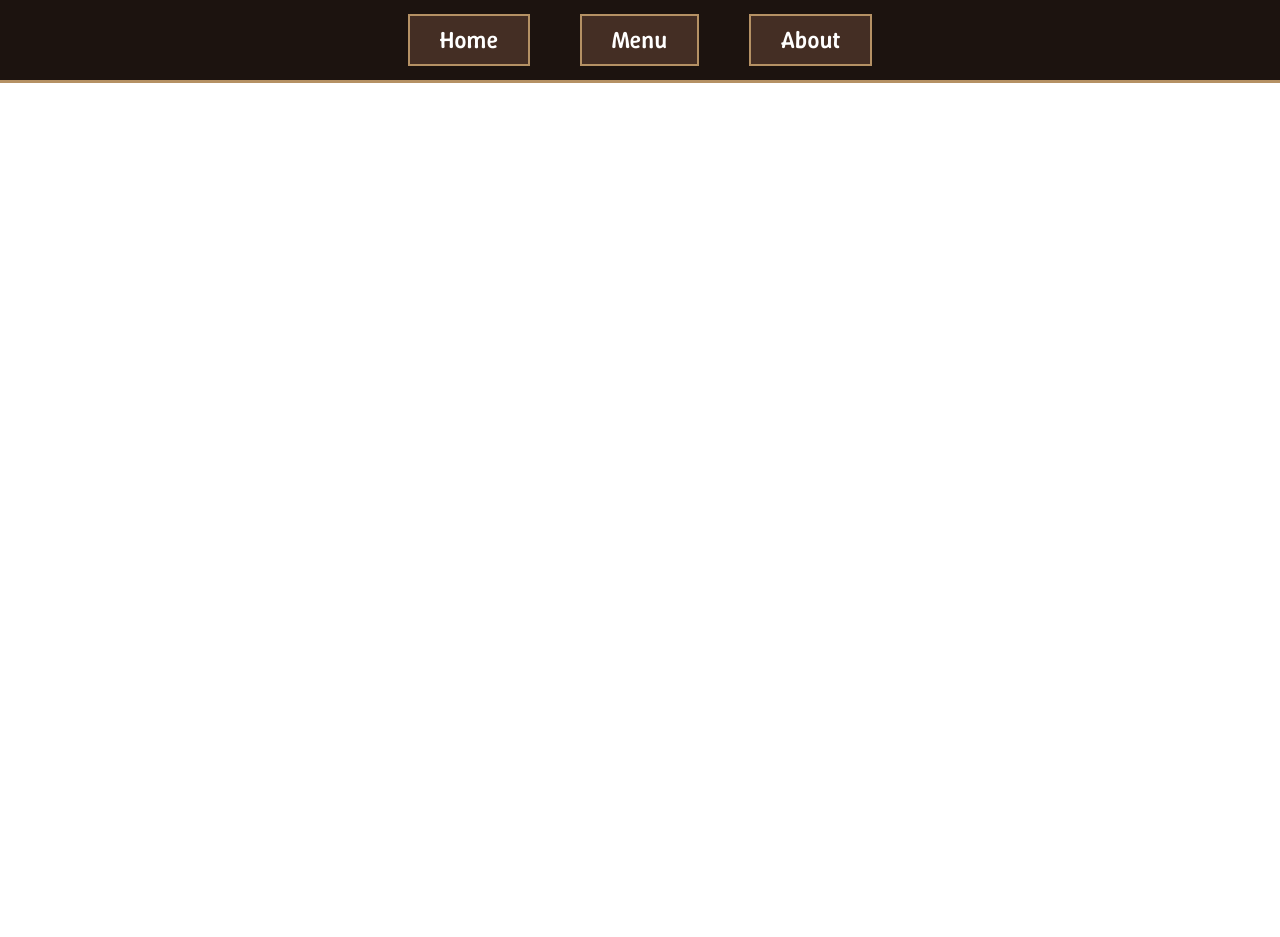
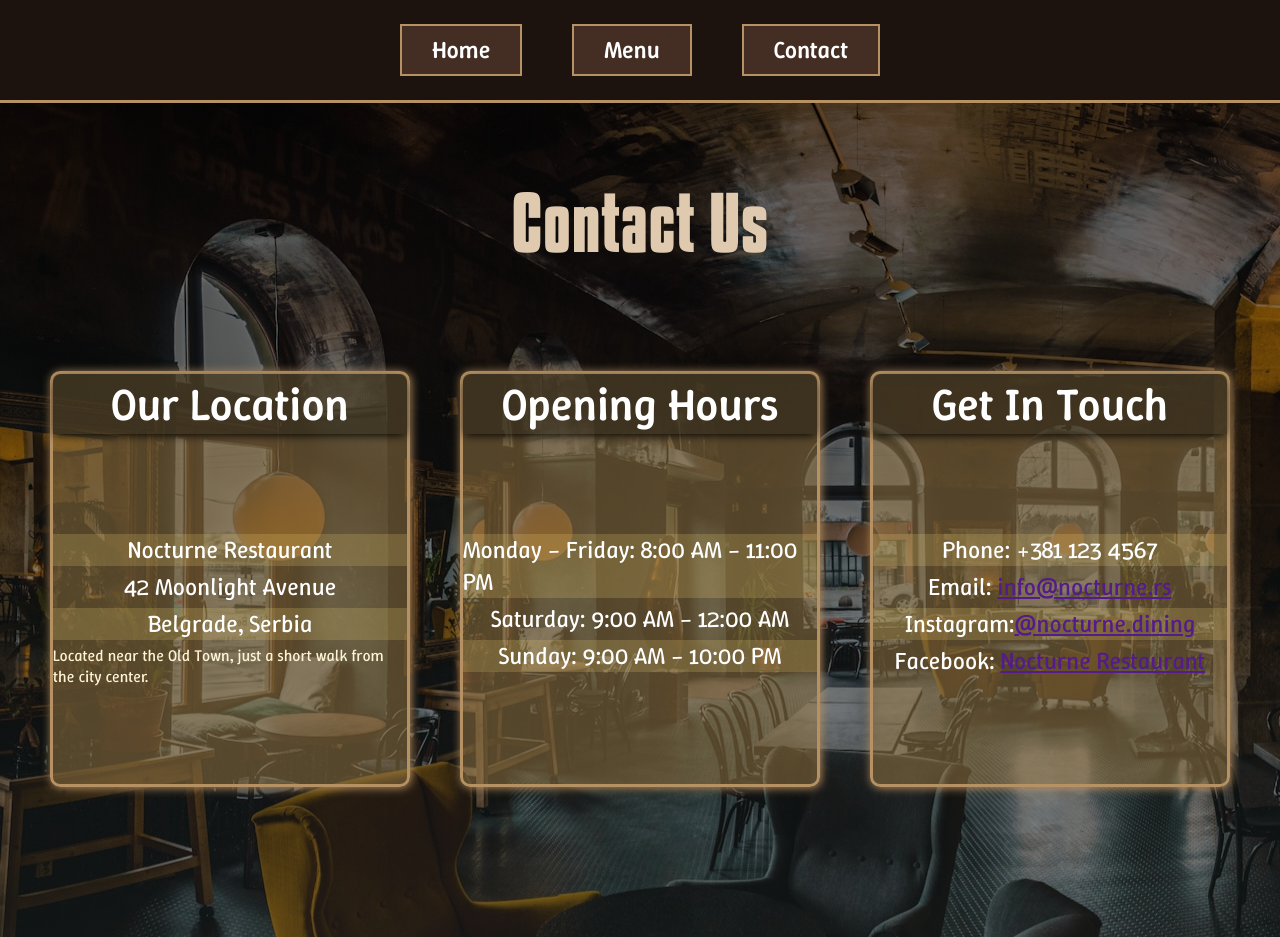
Before and after one commit to TadicF/Project-Restaurant-Page, a website built with webpack: page src/template.html in a window 1280 px wide. Before the commit the page ends 800 px from the top, so only its background shows below. Built offline with nearby package versions, Linux system fonts and the light colour scheme.

Commit message:
Added Style to Contact Page

```diff
--- a/src/index.js
+++ b/src/index.js
@@ -2,10 +2,12 @@ import './styles.css';
 import { homePage } from './homePage.js';
 import { menuPage } from './menuPage.js';
 
+
+
 const pageLoader = {
   home: document.querySelector('#homeButton'),
   menu: document.querySelector('#menuButton'),
-  about: document.querySelector('#aboutButton'),
+  contact: document.querySelector('#contactButton'),
 
   loadHome: function() {
     const content = document.querySelector('#content');
--- a/src/styles.css
+++ b/src/styles.css
@@ -4,7 +4,7 @@ body {
   margin: 0;
   padding: 0;
   display: grid;
-  grid-template-rows: 0.6fr 6fr;
+  grid-template-rows: 0.7fr 8fr;
   height: 100vh;
 }
 
@@ -20,7 +20,8 @@ header {
   display: flex;
   justify-content: center;
   align-items: center;
-  min-height: 80px;
+  min-height: 100px;
+  max-height: 100px;
 }
 
 nav {
@@ -49,7 +50,7 @@ nav > button:hover {
 /* Main Styling */
 
 #content {
-
+  height: 100%;
 }
 
 .homePage {
@@ -67,7 +68,7 @@ nav > button:hover {
 }
 
 .restaurantName {
-  font-family: 'WinkyBold';
+  font-family: 'KenyanCoffeBold';
   font-size: 7rem;
   color: #e0caaf;
   align-self: end;
@@ -105,8 +106,8 @@ nav > button:hover {
 }
 
 .restaurantMenu {
-  font-family: 'WinkyBold';
-  font-size: 2rem;
+  font-family: 'KenyanCoffeBold';
+  font-size: 35px;
   color: #e0caaf;
   justify-self: center;
   margin-top: 60px;
@@ -166,6 +167,89 @@ nav > button:hover {
   padding-bottom: 3px;
 }
 
+/* Contact Page Styling */
+.contactPage {
+  background-image: linear-gradient(rgba(0, 0, 0, 0.5), rgba(24, 34, 34, 0.5) ), url(images/restaurant.jpg);
+  background-size:auto;
+  background-repeat: no-repeat;
+  background-attachment: fixed;
+  height: 100%;
+  display: grid;
+  grid-template-rows: 2fr 5fr;
+}
+
+.contactUs {
+  display: flex;
+  justify-content: center;
+  align-items: center;
+}
+
+.contactUs > h1 {
+  font-family: 'KenyanCoffeBold';
+  font-size: 75px;
+  color: #e0caaf;
+}
+
+.contactTabs {
+  display: grid;
+  grid-template-columns: repeat(3, 1fr);
+  padding: 30px 50px;
+  padding-bottom: 150px;
+  gap: 50px;
+}
+
+.location, .opening-hours, .contact {
+  border: 3px solid #b59164;
+  background-color: rgb(155, 125, 71, 0.5);
+  border-radius: 10px;
+  display: grid;
+  grid-template-rows: 1fr 5fr;
+  gap: 50px;
+  box-shadow: 1px 1px 10px #b88f5e;
+}
+
+.locationTitle, .openingTitle, .contactTitle {
+  background-color: rgba(37, 32, 23, 0.5);
+  display: flex;
+  justify-content: center;
+  align-items: center;
+  border-top-right-radius: 10px;
+  border-top-left-radius: 10px;
+  box-shadow: 0 3px 10px -2px rgb(0, 0, 0);
+}
+
+.locationTitle > p, .openingTitle > p, .contactTitle > p {
+  font-family: "WinkyMedium";
+  font-size: 45px;
+  color: white;
+}
+
+.locationInfo, .openingInfo, .contactInfo {
+  display: flex;
+  flex-direction: column;
+  gap: 5px;
+  align-items: center;
+  padding: 50px 0;
+}
+
+.locationInfo > p, .openingInfo > p, .contactInfo > p {
+  font-family: "WinkyRegular";
+  color: white;
+  font-size: 24px;
+}
+
+.locationInfo > p:last-child {
+  font-size: 16px;
+  color: rgb(255, 245, 213);
+}
+
+.locationInfo > p:nth-child(2n + 1), .openingInfo > p:nth-child(2n + 1)
+, .contactInfo > p:nth-child(2n + 1) {
+  background-color: rgba(240, 211, 115, 0.2);
+  width: 100%;
+  display: flex;
+  justify-content: center;
+}
 
 /* Fonts */
 
@@ -186,3 +270,29 @@ nav > button:hover {
   src: url(fonts/WinkySans-Bold.ttf);
   font-style: normal;
 }
+
+@font-face {
+  font-family: "KenyanCoffeRegular";
+  src: url(fonts/Kenyan\ Coffee\ Rg.otf);
+  font-style: normal;
+}
+
+@font-face {
+  font-family: "KenyanCoffeBold";
+  src: url(fonts/Kenyan\ Coffee\ Bd.otf);
+  font-style: normal;
+}
+
+/* Hide Scrollbar */
+html {
+  overflow: scroll;
+  overflow-x: hidden;
+}
+::-webkit-scrollbar {
+  width: 0;  /* Remove scrollbar space */
+  background: transparent;  /* Optional: just make scrollbar invisible */
+}
+/* Optional: show position indicator in red */
+::-webkit-scrollbar-thumb {
+  background: #FF0000;
+}
--- a/src/template.html
+++ b/src/template.html
@@ -10,115 +10,49 @@
   <nav>
     <button id="homeButton">Home</button>
     <button id="menuButton">Menu</button>
-    <button id="aboutButton">About</button>
+    <button id="contactButton">Contact</button>
   </nav>
  </header>
  <div id="content">
-  <!--
-  <div class="menuPage">
-    <div class="restaurantMenu">
-      <h1>Restaurant Menu</h1>
+  <div class="contactPage">
+    <div class="contactUs">
+      <h1>Contact Us</h1>
     </div>
-    <div class="breakfestMenu">
-      <p>Breakfest</p>
-      <div>
-        <p>Golden Morning Omelette</p>
-        <p>Fluffy three-egg omelette with spinach, mushrooms, and cheddar – $8.50</p>
+    <div class="contactTabs">
+      <div class="location">
+        <div class="locationTitle">
+          <p>Our Location</p>
         </div>
-      <div>
-        <p>Sunrise Pancakes</p>
-        <p>Stack of buttermilk pancakes served with maple syrup and fresh berries – $7</p>
-      </div>
-      <div>
-        <p>Avocado Toast Deluxe</p>
-        <p>Toasted sourdough with smashed avocado, poached egg, and chili flakes – $8</p>
-      </div>
-      <div>
-        <p>Classic English Breakfest</p>
-        <p>Eggs, sausage, bacon, beans, grilled tomato, mushrooms, and toast – $10</p>
+        <div class="locationInfo">
+          <p>Nocturne Restaurant</p>
+          <p>42 Moonlight Avenue</p>
+          <p>Belgrade, Serbia</p>
+          <p>Located near the Old Town, just a short walk from the city center.</p>
         </div>
       </div>
-
-    <div class="lunchMenu">
-      <p>Lunch</p>
-      <div>
-        <p>Nocturne Club Sandwich</p>
-        <p>Triple-layered sandwich with chicken, bacon, lettuce, tomato, and aioli – $9</p>
+      <div class="opening-hours">
+        <div class="openingTitle">
+          <p>Opening Hours</p>
         </div>
-      <div>
-        <p>Garden Bowl</p>
-        <p>Quinoa, roasted chickpeas, avocado, hummus, and greens – $8.50</p>
-      </div>
-      <div>
-        <p>Creamy Pesto Pasta</p>
-        <p>Penne pasta tossed in homemade basil pesto with cherry tomatoes – $9</p>
-      </div>
-      <div>
-        <p>Grilled Chicken Caesar Wrap</p>
-        <p>Grilled chicken with romaine, parmesan, and Caesar dressing in a soft wrap – $8</p>
+        <div class="openingInfo">
+          <p>Monday – Friday: 8:00 AM – 11:00 PM</p>
+          <p>Saturday: 9:00 AM – 12:00 AM</p>
+          <p>Sunday: 9:00 AM – 10:00 PM</p>
         </div>
       </div>
-
-    <div class="dinnerMenu">
-      <p>Dinner</p>
-      <div>
-        <p>Seared Salmon Fillet</p>
-        <p>Served with garlic mashed potatoes, seasonal greens, and lemon butter sauce – $16</p>
+      <div class="contact">
+        <div class="contactTitle">
+          <p>Get In Touch</p>
         </div>
-      <div>
-        <p>Steak Frites</p>
-        <p>Grilled sirloin steak with fries and peppercorn sauce – $18</p>
-      </div>
-      <div>
-        <p>Mushroom Risotto</p>
-        <p>Creamy arborio rice with mushrooms, parmesan, and fresh herbs – $14</p>
-      </div>
-      <div>
-        <p>Nocturne Burger</p>
-        <p>House beef patty, caramelized onions, cheddar, and truffle mayo – $13</p>
+        <div class="contactInfo">
+          <p>Phone: +381 123 4567</p>
+          <p>Email: <a href="">info@nocturne.rs</a></p>
+          <p>Instagram: <a href="">@nocturne.dining</a></p>
+          <p>Facebook: <a href="">Nocturne Restaurant</a></p>
         </div>
       </div>
-
-    <div class="dessertsMenu">
-      <p>Desserts</p>
-      <div>
-        <p>Molten Lava Cake</p>
-        <p>Warm chocolate cake with a gooey center, served with vanilla ice cream – $7</p>
-      </div>
-      <div>
-        <p>Lemon Tart</p>
-        <p>Tangy lemon curd on a buttery crust with whipped cream – $6.50</p>
-      </div>
-      <div>
-        <p>Seasonal Fruit Crumble</p>
-        <p>Served with vanilla custard – $6</p>
     </div>
   </div>
-
-    <div class="drinksMenu">
-      <p>Drinks</p>
-      <div>
-        <p>Espresso / Americano / Latte</p>
-        <p>$2.50 $3 $3.50</p>
-      </div>
-      <div>
-        <p>Freshly Squeezed Orange Juice</p>
-        <p>$3.50</p>
-      </div>
-      <div>
-        <p>Herbal Teas (Chamomile, Peppermint, Hibiscus)</p>
-        <p>$3</p>
-      </div>
-      <div>
-        <p>House Smoothie (Banana + Berries + Yogurt)</p>
-        <p>$4.50</p>
-      </div>
-      <div>
-        <p>Sparkling Water / Soft Drinks
-        <p>$2</p>
-      </div>
-    </div>
-  -->
  </div>
 </body>
 </html>
```
Also changed, not shown: src/aboutPage.js (deleted), src/contactPage.js (added), src/fonts/Kenyan Coffee Bd.otf (added), src/fonts/Kenyan Coffee Rg.otf (added). Lines whose indentation alone changed are shown as unchanged.
